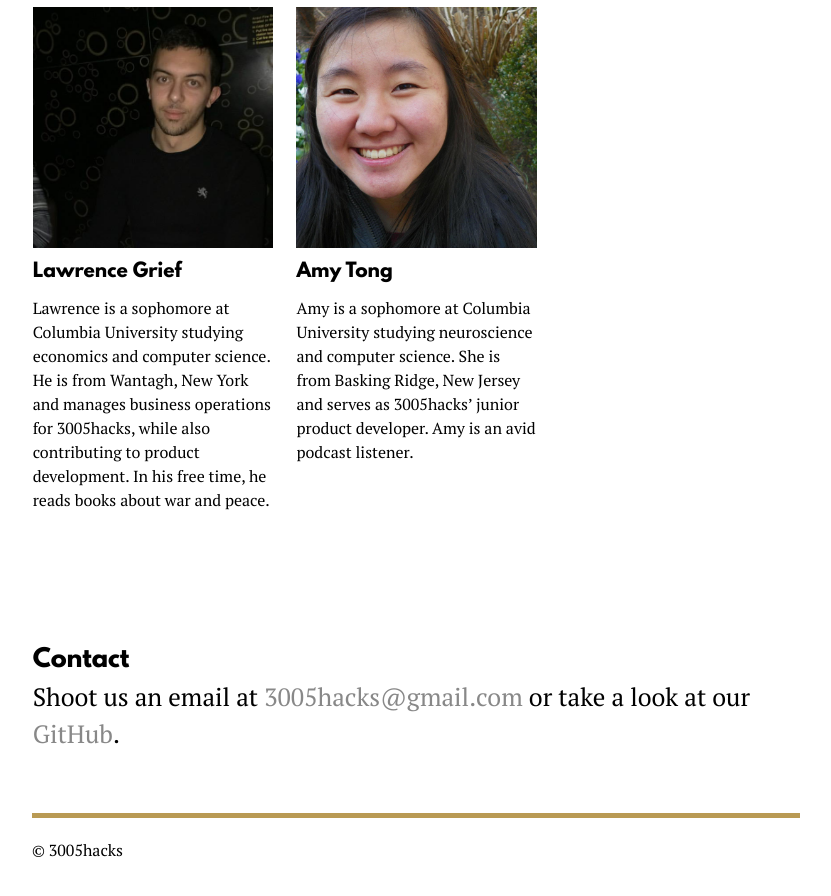
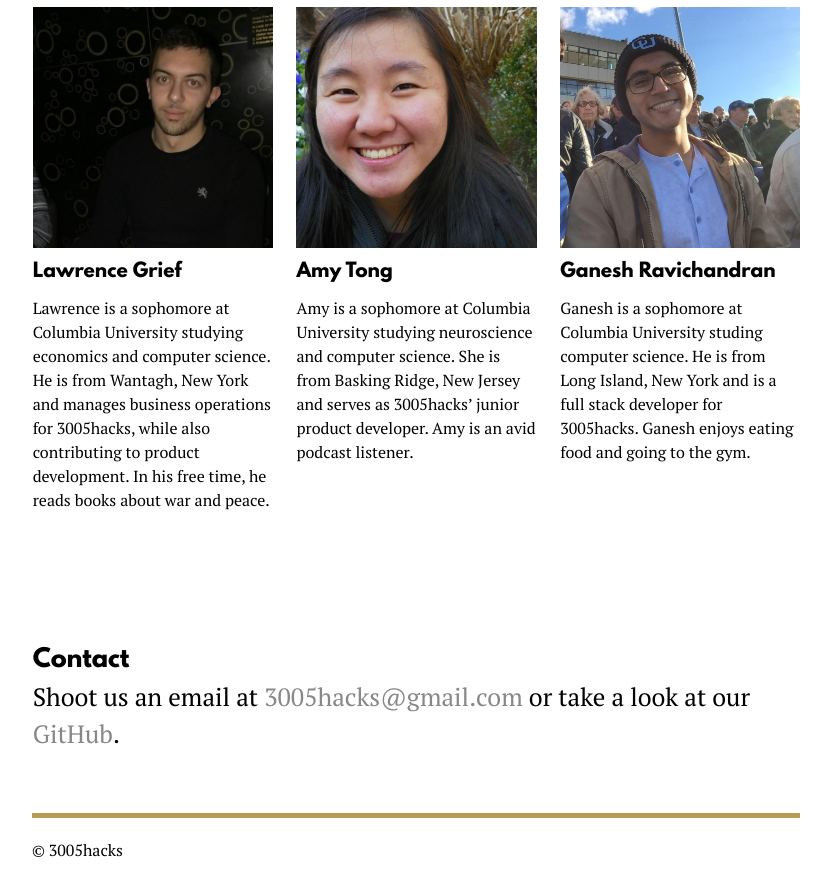
Before and after one commit to 3005hacks/3005hacks, a Jekyll site: the page built from index.html, in a window 1280 px wide and 900 px high, scrolled down 1299 px. Shown: the top 896 px of the window, without its empty margins (224-1055 px from the left). Built offline with Jekyll 4.4.1, drawn with Linux system fonts in a browser that asks for light colours; nearby versions of some CDN libraries.

Commit message:
Adding Ganesh to the team!

```diff
--- a/_data/members.yml
+++ b/_data/members.yml
@@ -32,3 +32,10 @@
   twitter: 'http://twitter.com/amytong96'
   linkedin: 'https://www.linkedin.com/pub/amy-tong/a1/9a8/44a?trk=pub-pbmap'
   github: 'https://github.com/amytong'
+
+- name: Ganesh Ravichandran
+  description: "Ganesh is a sophomore at Columbia University studing computer science. He is from Long Island, New York and is a full stack developer for 3005hacks. Ganesh enjoys eating food and going to the gym."
+  image: 'static/images/ganesh_football.jpg'
+  twitter: 'http://twitter.com/batmanofbutler'
+  linkedin: 'https://www.linkedin.com/in/ganesh-ravichandran-370793a1'
+  github: 'https://github.com/TheBatmanofButler'
```
Also changed, not shown: static/images/ganesh_football.jpg (added).
